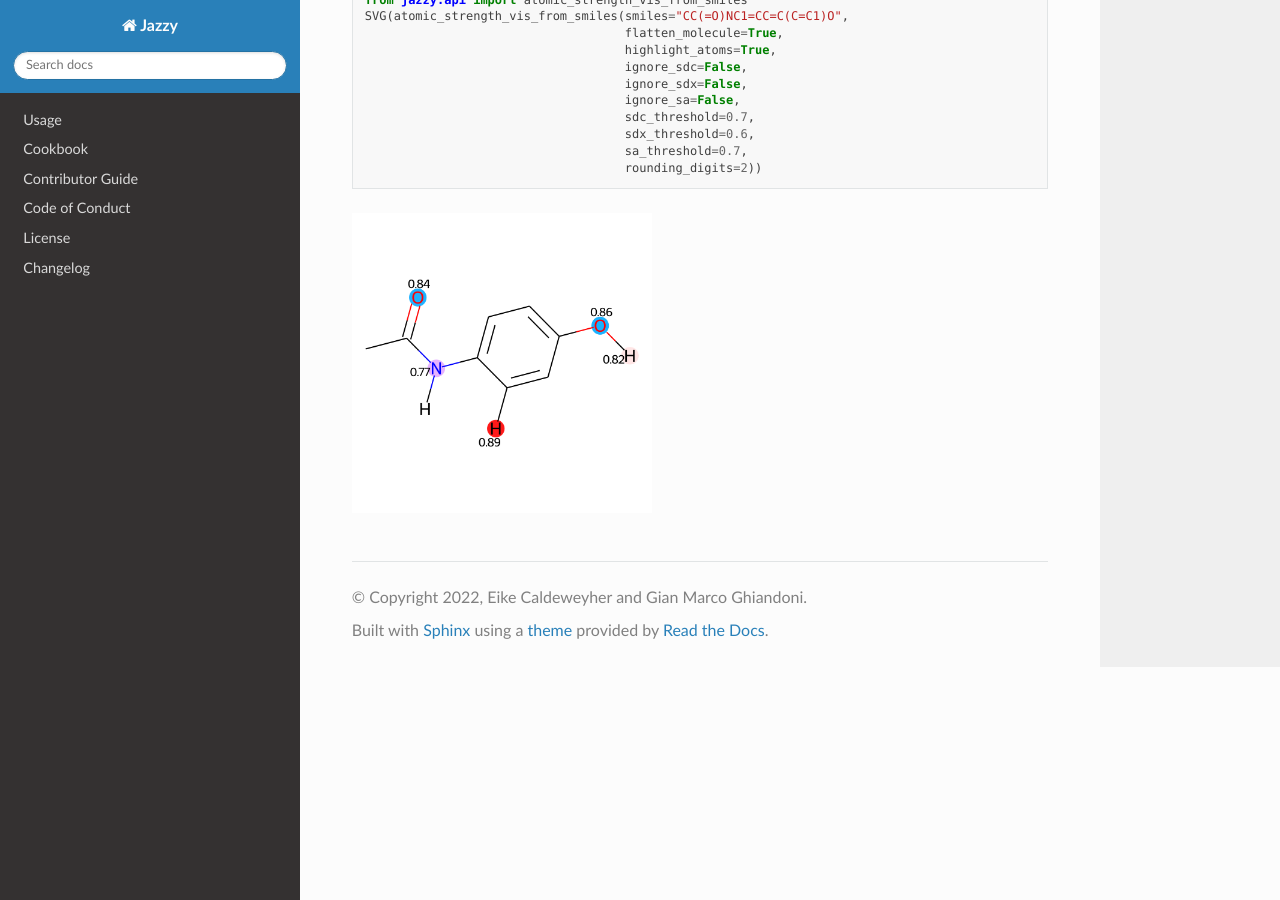
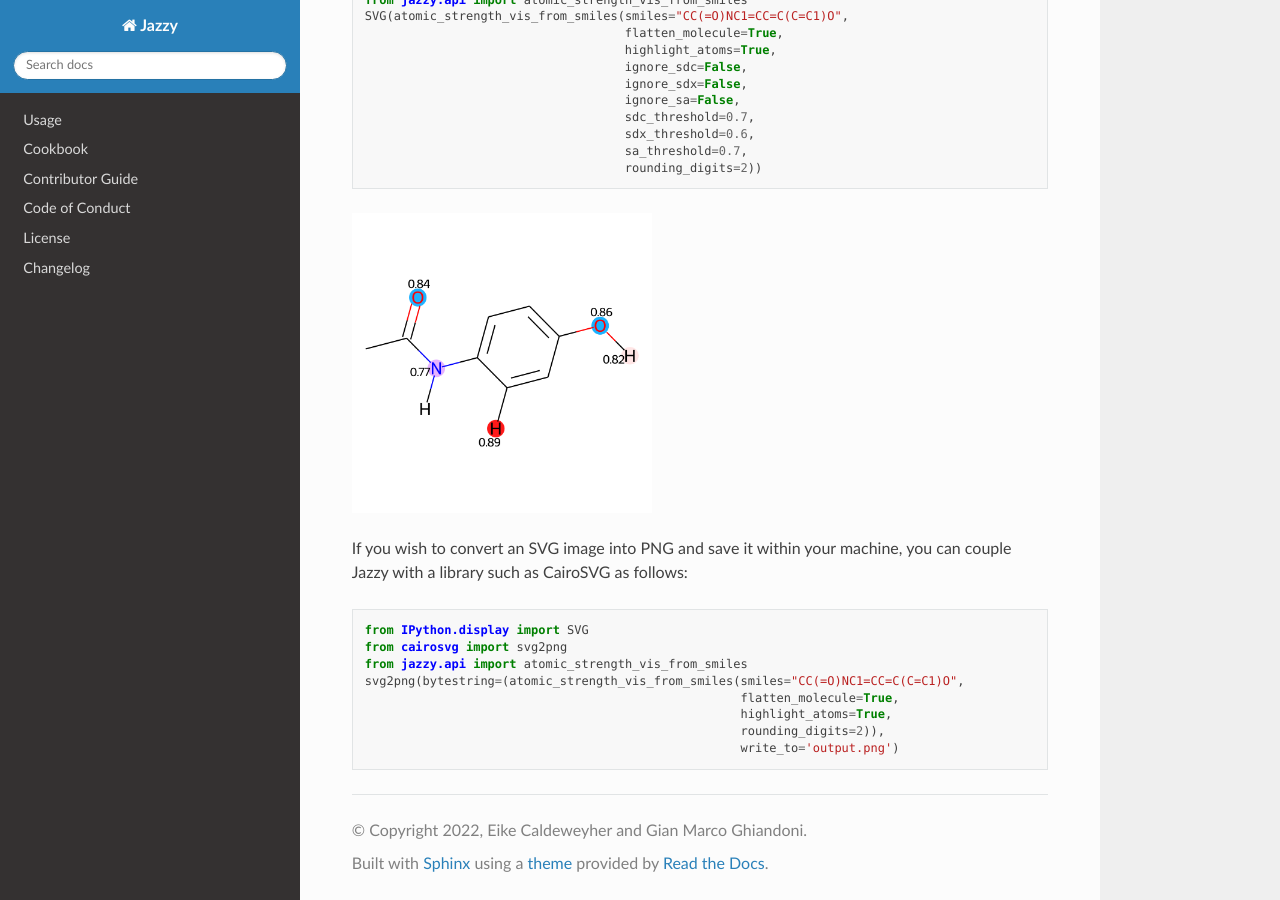
Before and after one commit to AstraZeneca/jazzy, a Sphinx documentation site: the page built from docs/api.rst, in a window 1280 px wide and 900 px high, scrolled down 2768 px. Built offline with Sphinx 7.4.7 and the Read the Docs theme 2.0.0, drawn with Linux system fonts in a browser that asks for light colours.

Commit message:
added optuna opt dep and png conversion example in cookbook

```diff
--- a/docs/api.rst
+++ b/docs/api.rst
@@ -133,3 +133,16 @@
 .. image:: _static/atomic_strength_vis_from_smiles.png
    :width: 300
    :alt: atomic_strength_vis_from_smiles
+
+If you wish to convert an SVG image into PNG and save it within your machine, you can couple Jazzy with a library such as CairoSVG as follows:
+
+.. code-block:: python
+
+   from IPython.display import SVG
+   from cairosvg import svg2png
+   from jazzy.api import atomic_strength_vis_from_smiles
+   svg2png(bytestring=(atomic_strength_vis_from_smiles(smiles="CC(=O)NC1=CC=C(C=C1)O",
+                                                       flatten_molecule=True,
+                                                       highlight_atoms=True,
+                                                       rounding_digits=2)),
+                                                       write_to='output.png')
--- a/pyproject.toml
+++ b/pyproject.toml
@@ -22,6 +22,7 @@ python = "^3.8.0"
 click = "<8.0.0"
 rdkit-pypi = "<=2021.9.4"
 kallisto = "^1.0.7"
+optuna = {version = "2.3.0", optional = true}
 
 [tool.poetry.dev-dependencies]
 pytest = "^7.1.1"
```
Also changed, not shown: 1 other file.
